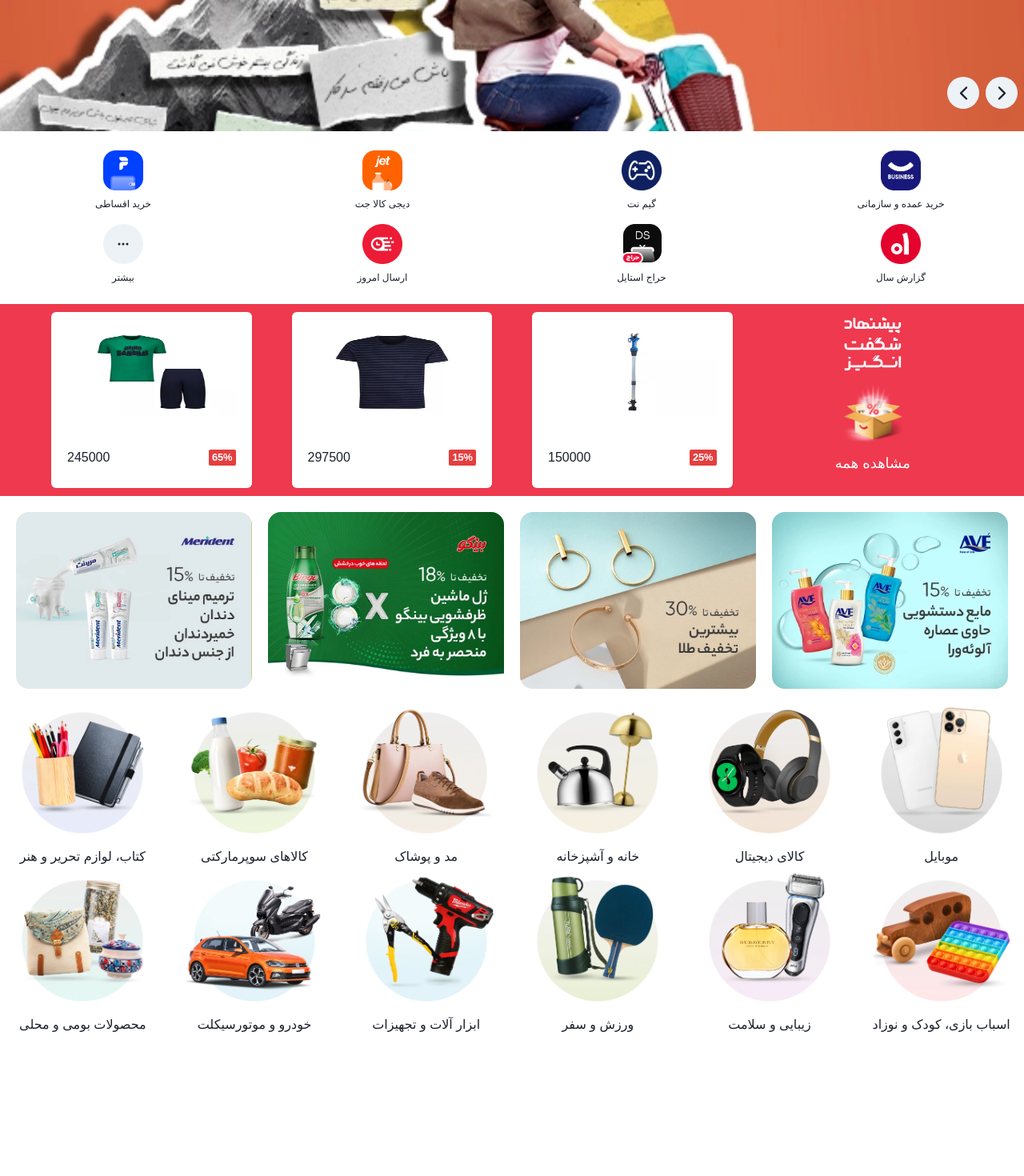
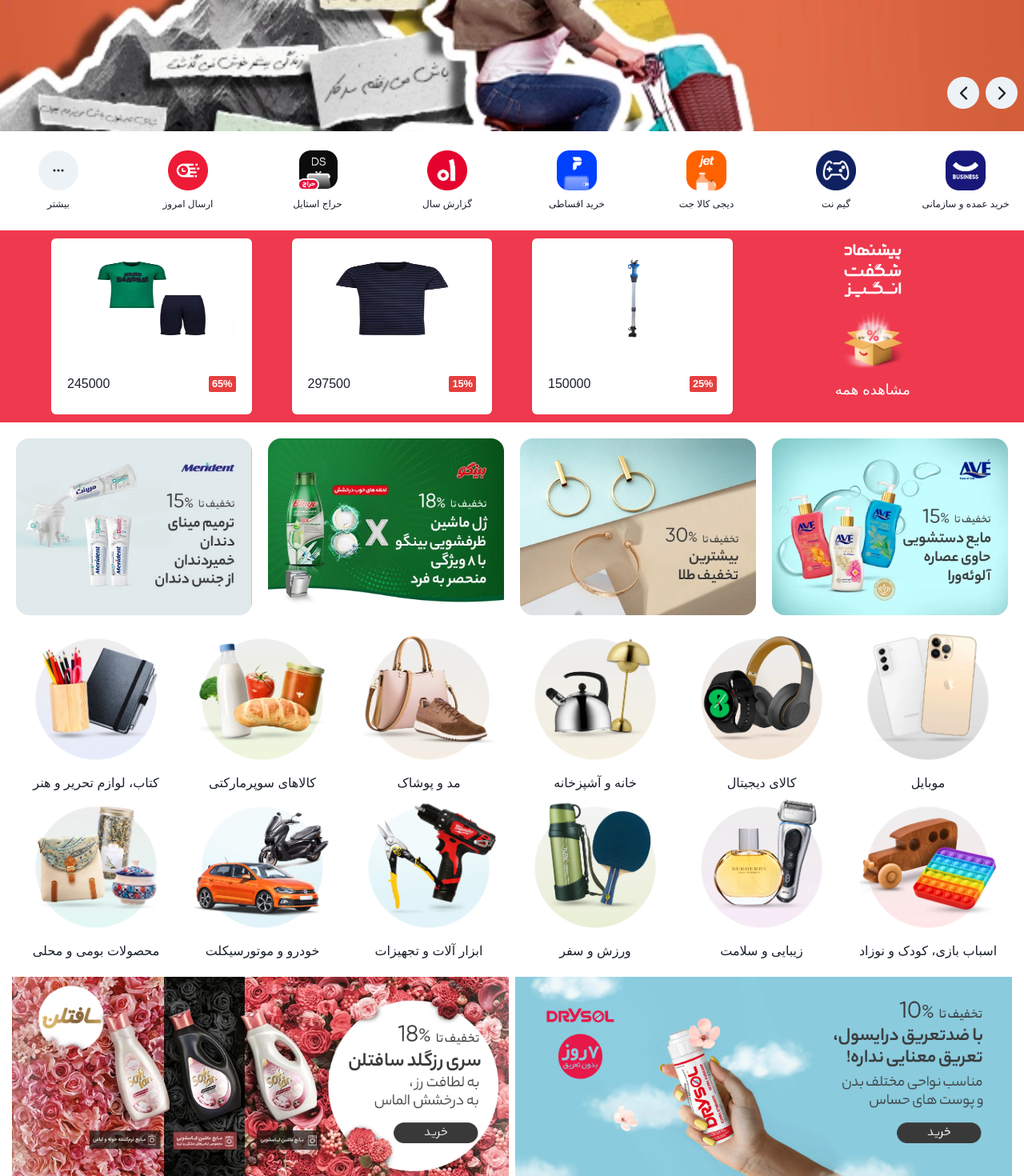
Before and after one commit to Mr-RoRo/digi-kala_test, a React (Vite) app: page / in a window 1280 px wide. Shown: the part 275-1745 px from the top of the page at 80% size. Before the commit the page ends 1568 px from the top, so only its background shows below. Built offline with nearby package versions, Linux system fonts and the light colour scheme; a small style sheet from the web is missing.

Commit message:
Create baner

```diff
--- a/src/App.tsx
+++ b/src/App.tsx
@@ -4,7 +4,8 @@
 import OtherCompany from "./components/OtherCompany";
 import { SliderProducts } from "./components/SliderProducts";
 import AdsGrid from "./components/AdsGrid";
-import Categoryes from "./components/categoryes";
+import Categoryes from "./components/Categoryes";
+import Banre from "./components/banre";
 
 function App() {
   return (
@@ -18,6 +19,7 @@
         <SliderProducts />
         <AdsGrid />
         <Categoryes />
+        <Banre />
       </GridItem>
       <GridItem area={"footer"}></GridItem>
     </Grid>
--- /dev/null
+++ b/src/components/Banre.tsx
@@ -0,0 +1,23 @@
+import { HStack, Image, Link, Show } from "@chakra-ui/react";
+import baner1 from "../assets/baner1.webp";
+import baner2 from "../assets/baner2.gif";
+const images = [baner1, baner2];
+
+const Banre = () => {
+  return (
+    <HStack justifyContent="center" padding="0 15px" w="100%">
+      <Show above="base">
+        <Link w={{ base: "100%", lg: "50%" }}>
+          <Image  src={baner1} />
+        </Link>
+      </Show>
+      <Show above="lg">
+        <Link w={{ base: "100%", lg: "50%" }}>
+          <Image  src={baner2} />
+        </Link>
+      </Show>
+    </HStack>
+  );
+};
+
+export default Banre;
--- a/src/components/Categoryes.tsx
+++ b/src/components/Categoryes.tsx
@@ -1,9 +1,11 @@
-import { Grid, GridItem, Image, Text, VStack } from "@chakra-ui/react";
+import { Grid, GridItem, Image, Link, Text, VStack } from "@chakra-ui/react";
 import categoryInfo from "../data/category-info";
 
 const Categoryes = () => {
   return (
     <Grid
+      marginY={5}
+      marginX={5}
       justifyItems="center"
       gap={{ base: "3", lg: "2" }}
       templateColumns={{
@@ -17,10 +19,12 @@
     >
       {categoryInfo.map((info, index) => (
         <GridItem key={index}>
-          <VStack>
-            <Image boxSize={{ base: "90px", lg: "170px" }} src={info.image} />
-            <Text textAlign="center">{info.categoryName}</Text>
-          </VStack>
+          <a href="#">
+            <VStack>
+              <Image boxSize={{ base: "90px", lg: "170px" }} src={info.image} />
+              <Text textAlign="center">{info.categoryName}</Text>
+            </VStack>
+          </a>
         </GridItem>
       ))}
     </Grid>
--- a/src/components/OtherCompany.tsx
+++ b/src/components/OtherCompany.tsx
@@ -24,8 +24,14 @@
     <Grid
       marginY={6}
       dir="rtl"
-      templateColumns="repeat(4, 1fr)"
-      templateRows="repeat(2, 1fr)"
+      templateColumns={{
+        base: "repeat(4,1fr)",
+        lg: "repeat(8,1fr)",
+      }}
+      templateRows={{
+        base: "repeat(2,1fr)",
+        lg: "repeat(1,1fr)",
+      }}
       gap={4}
     >
       {companyImage.map((image, index) => (
```
Also changed, not shown: src/assets/baner1.webp (added), src/assets/baner2.gif (added).
